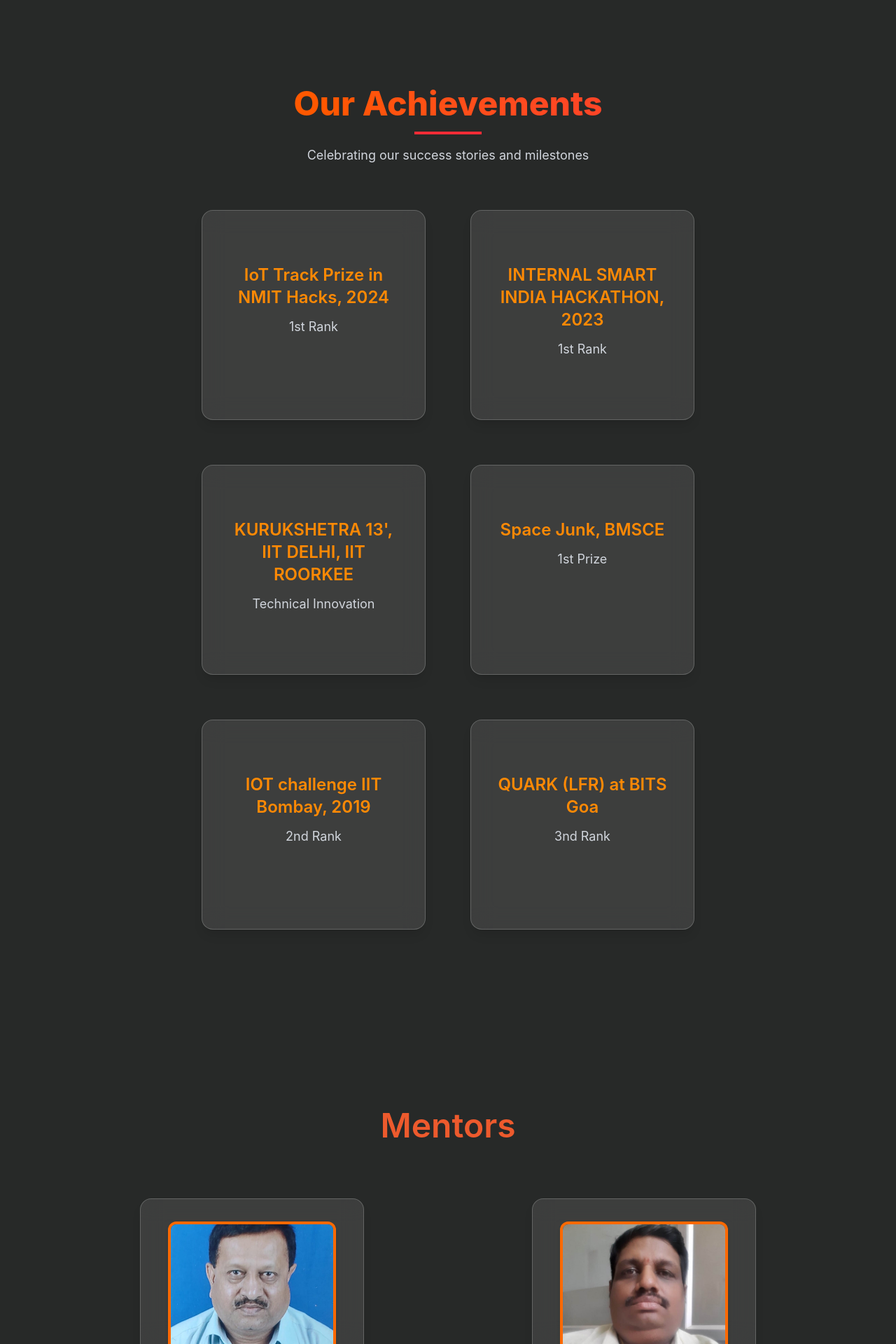
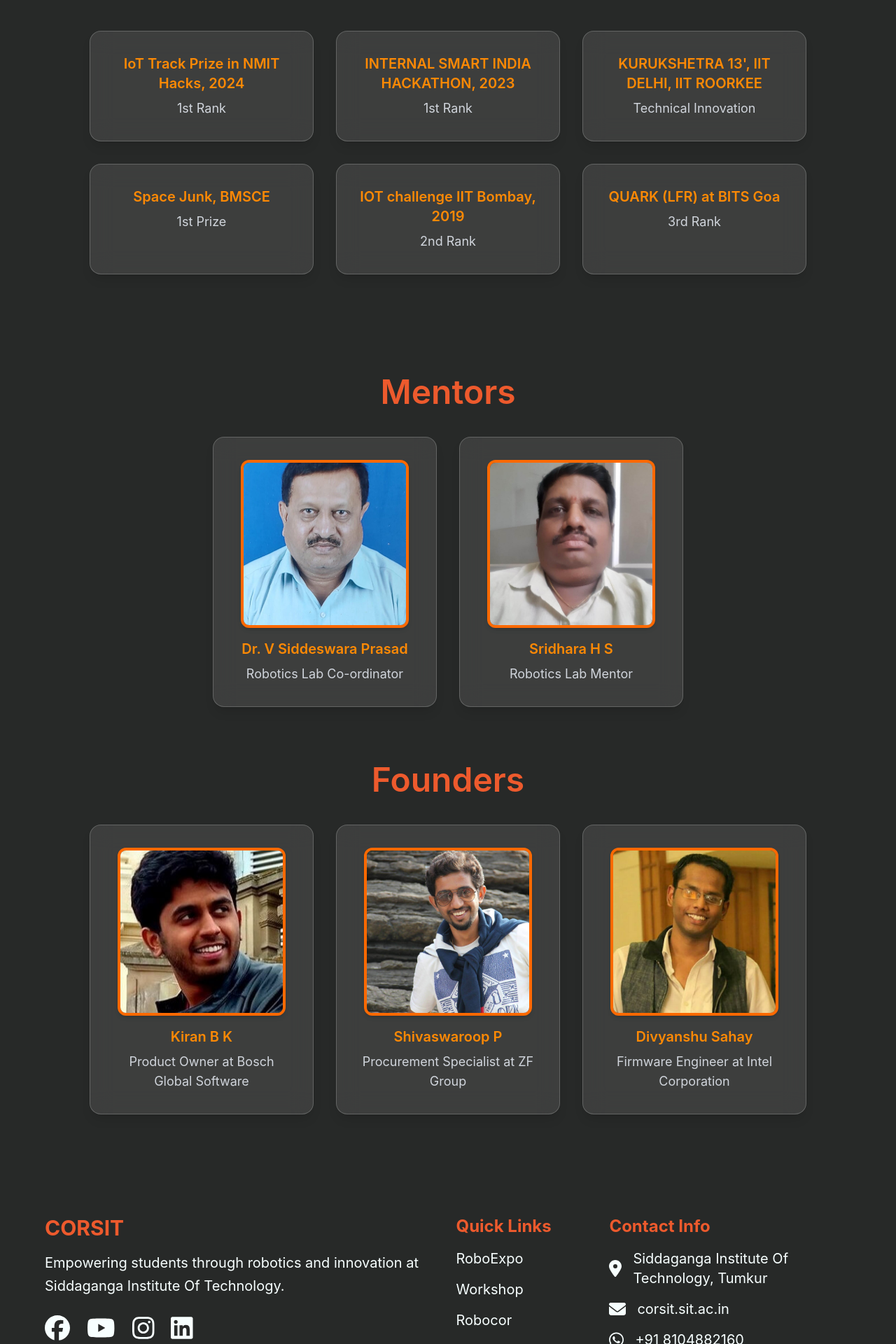
Before and after one commit to Dhruva-D/Corsit, a React (Vite) app in the folder client/: page /about in a window 1280 px wide. Shown: the part 880-2800 px from the top of the page at 70% size. Built offline with nearby package versions, Linux system fonts and the light colour scheme.

Commit message:
responsive about

```diff
--- a/client/src/components/About/About.jsx
+++ b/client/src/components/About/About.jsx
@@ -1,101 +1,87 @@
 import React from "react";
-import team from '../../assets/team.jpg';
-import dean from '../../assets/mentors/dean.jpeg';
-import mentor from '../../assets/mentors/mentor.jpeg';
-import one from '../../assets/founders/team1a.jpg';
-import two from '../../assets/founders/team1b.jpg';
-import three from '../../assets/founders/team1c.jpg';
+import team from "../../assets/team.jpg";
+import dean from "../../assets/mentors/dean.jpeg";
+import mentor from "../../assets/mentors/mentor.jpeg";
+import one from "../../assets/founders/team1a.jpg";
+import two from "../../assets/founders/team1b.jpg";
+import three from "../../assets/founders/team1c.jpg";
 
 const About = () => {
   return (
-    <div className="bg-[#272928] text-white py-40">
-      <div className="flex justify-center text-6xl text-[#ed5a2d] font-semibold mb-20">About Us</div>
+    <div className="bg-[#272928] text-white py-20 px-6 sm:px-4">
+      <div className="text-center text-4xl sm:text-5xl text-[#ed5a2d] font-semibold mb-16">About Us</div>
 
-      <div className="flex justify-center items-center w-[80%] mx-auto mt-20 mb-40 gap-x-10">
-        <div className="w-[55%]">
-          <img src={team} className="rounded-xl shadow-lg" alt="About Us" />
+      <div className="flex flex-col lg:flex-row justify-center items-center w-full lg:w-[80%] mx-auto px-10 mt-10 mb-20 gap-10">
+        <div className="w-full lg:w-[55%]">
+          <img src={team} className="rounded-xl shadow-lg w-full" alt="About Us" />
         </div>
-        <div className="w-[45%] text-xl leading-8">
-          <p className="text-gray-300">
+        <div className="w-full lg:w-[45%] text-lg leading-8 text-gray-300">
+          <p className="text-justify">
             CORSIT, the robotics club of SIT, is a vibrant community of passionate robotics enthusiasts dedicated to learning, building, and innovating together. Since its inception in 2006, the club has organized national-level workshops and actively competed in prestigious events across the country. As the official hub for robotics activities at SIT, CORSIT provides students with hands-on experience, fostering creativity and technical excellence. With a mission to inspire and empower future innovators, the club continues to push the boundaries of robotics through collaboration and practical learning.
           </p>
         </div>
       </div>
 
-      <div className="py-24 relative">
+      <div className="py-16 relative">
         <div className="container mx-auto px-6">
-          <div className="text-center mb-16">
-            <h2 className="text-5xl font-extrabold text-transparent bg-clip-text bg-gradient-to-r from-orange-500 to-red-500">
+          <div className="text-center mb-12">
+            <h2 className="text-3xl sm:text-4xl font-extrabold text-transparent bg-clip-text bg-gradient-to-r from-orange-500 to-red-500">
               Our Achievements
             </h2>
-            <div className="h-1 w-24 bg-red-500 mx-auto mt-4"></div>
-            <p className="text-lg text-gray-300 mt-4">
-              Celebrating our success stories and milestones
-            </p>
+            <div className="h-1 w-20 bg-red-500 mx-auto mt-3"></div>
+            <p className="text-md text-gray-300 mt-3">Celebrating our success stories and milestones</p>
           </div>
 
-          <div className="flex justify-center w-[80%] mx-auto mt-10 gap-16 flex-wrap">
+          <div className="flex flex-wrap justify-center gap-8">
             {[
-              { title: "IoT Track Prize in NMIT Hacks, 2024", award: "1st Rank", year: "" },
-              { title: "INTERNAL SMART INDIA HACKATHON, 2023", award: "1st Rank", year: "" },
-              { title: "KURUKSHETRA 13', IIT DELHI, IIT ROORKEE", award: "Technical Innovation", year: "" },
-              { title: "Space Junk, BMSCE", award: "1st Prize", year: "" },
-              { title: "IOT challenge IIT Bombay, 2019", award: "2nd Rank", year: "" },
-              { title: "QUARK (LFR) at BITS Goa", award: "3nd Rank", year: "" },
+              { title: "IoT Track Prize in NMIT Hacks, 2024", award: "1st Rank" },
+              { title: "INTERNAL SMART INDIA HACKATHON, 2023", award: "1st Rank" },
+              { title: "KURUKSHETRA 13', IIT DELHI, IIT ROORKEE", award: "Technical Innovation" },
+              { title: "Space Junk, BMSCE", award: "1st Prize" },
+              { title: "IOT challenge IIT Bombay, 2019", award: "2nd Rank" },
+              { title: "QUARK (LFR) at BITS Goa", award: "3rd Rank" },
             ].map((item, index) => (
               <div
                 key={index}
-                className="group relative p-8 w-80 h-[300px] bg-white/10 backdrop-blur-lg border border-white/20 rounded-2xl shadow-lg text-center transition-all duration-300 hover:scale-105 hover:shadow-orange-500/40"
+                className="group relative p-6 sm:p-8 w-full sm:w-80 h-auto bg-white/10 backdrop-blur-lg border border-white/20 rounded-2xl shadow-lg text-center transition-all duration-300 hover:scale-105 hover:shadow-orange-500/40"
               >
-
-                <p className="mt-11 text-2xl font-semibold text-orange-400">{item.title}</p>
-                <p className="text-lg text-gray-300 mt-3">{item.award}</p>
-                <p className="text-xl font-bold text-orange-500 mt-2">{item.year}</p>
+                <p className="text-xl font-semibold text-orange-400">{item.title}</p>
+                <p className="text-lg text-gray-300 mt-2">{item.award}</p>
               </div>
             ))}
           </div>
         </div>
       </div>
 
-      <div className="text-center text-5xl text-[#ed5a2d] font-semibold mt-40 mb-20">Mentors</div>
-
-      <div className="flex justify-center w-[80%] mx-auto mt-10 gap-60 flex-wrap">
+      <div className="text-center text-4xl sm:text-5xl text-[#ed5a2d] font-semibold mt-20 mb-10">Mentors</div>
+      <div className="flex flex-wrap justify-center gap-8">
         {[
           { img: dean, name: "Dr. V Siddeswara Prasad", role: "Robotics Lab Co-ordinator" },
           { img: mentor, name: "Sridhara H S", role: "Robotics Lab Mentor" }
         ].map((person, index) => (
-          <div
-            key={index}
-            className="group relative p-8 w-80 h-[450px] bg-white/10 backdrop-blur-lg border border-white/20 rounded-2xl shadow-lg text-center transition-all duration-300 hover:scale-105 hover:shadow-orange-500/40"
-          >
-            <div className="w-60 h-60 mx-auto mb-6 rounded-xl overflow-hidden border-4 border-orange-500 shadow-md">
+          <div key={index} className="p-6 sm:p-8 w-full sm:w-80 h-auto bg-white/10 backdrop-blur-lg border border-white/20 rounded-2xl shadow-lg text-center hover:scale-105 hover:shadow-orange-500/40">
+            <div className="w-40 h-40 sm:w-60 sm:h-60 mx-auto mb-4 rounded-xl overflow-hidden border-4 border-orange-500 shadow-md">
               <img className="w-full h-full object-cover" src={person.img} alt="Profile" />
             </div>
-            <p className="mt-11 text-2xl font-semibold text-orange-400">{person.name}</p>
-            <p className="text-lg text-gray-300 mt-3">{person.role}</p>
+            <p className="text-xl font-semibold text-orange-400">{person.name}</p>
+            <p className="text-lg text-gray-300 mt-2">{person.role}</p>
           </div>
         ))}
       </div>
 
-
-
-      <div className="text-center text-5xl text-[#ed5a2d] font-semibold mt-40 mb-20">Founders</div>
-
-      <div className="flex justify-center w-[80%] mx-auto mt-10 gap-32 flex-wrap">
+      <div className="text-center text-4xl sm:text-5xl text-[#ed5a2d] font-semibold mt-20 mb-10">Founders</div>
+      <div className="flex flex-wrap justify-center gap-8">
         {[
           { img: one, name: "Kiran B K", role: "Product Owner at Bosch Global Software" },
           { img: two, name: "Shivaswaroop P", role: "Procurement Specialist at ZF Group" },
           { img: three, name: "Divyanshu Sahay", role: "Firmware Engineer at Intel Corporation" }
         ].map((person, index) => (
-          <div
-            key={index}
-            className="group relative p-8 w-80 h-[450px] bg-white/10 backdrop-blur-lg border border-white/20 rounded-2xl shadow-lg text-center transition-all duration-300 hover:scale-105 hover:shadow-orange-500/40"
-          >
-            <div className="w-60 h-60 mx-auto mb-6 rounded-xl overflow-hidden border-4 border-orange-500 shadow-md">
+          <div key={index} className="p-6 sm:p-8 w-full sm:w-80 h-auto bg-white/10 backdrop-blur-lg border border-white/20 rounded-2xl shadow-lg text-center hover:scale-105 hover:shadow-orange-500/40">
+            <div className="w-40 h-40 sm:w-60 sm:h-60 mx-auto mb-4 rounded-xl overflow-hidden border-4 border-orange-500 shadow-md">
               <img className="w-full h-full object-cover" src={person.img} alt="Profile" />
             </div>
-            <p className="mt-11 text-2xl font-semibold text-orange-400">{person.name}</p>
-            <p className="text-lg text-gray-300 mt-3">{person.role}</p>
+            <p className="text-xl font-semibold text-orange-400">{person.name}</p>
+            <p className="text-lg text-gray-300 mt-2">{person.role}</p>
           </div>
         ))}
       </div>
```
